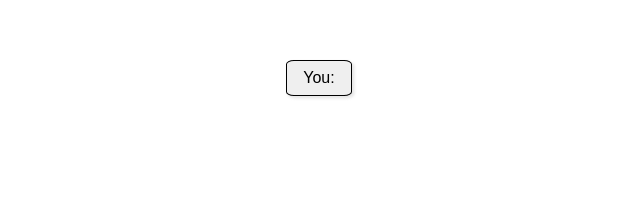
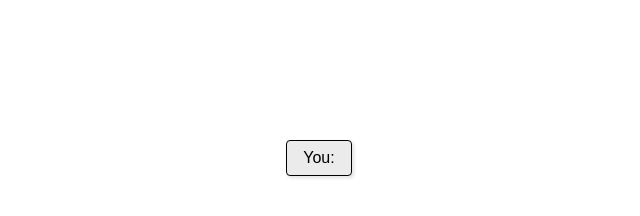
Before and after one commit to luykl/for-Meg, a plain HTML site: page index.html in a window 1280 px wide. Shown: the whole page, without its empty margins (321-961 px from the left). Drawn offline with Linux system fonts and the light colour scheme.

Commit message:
more style

```diff
--- a/index.html
+++ b/index.html
@@ -38,7 +38,7 @@
         <button hidden id="runYouClick">You:</button>
         <div hidden class="illustrate" id="runYou"><iframe src="https://giphy.com/embed/kOQzuhYNpFrXTn4OKK" width="480" height="270" frameBorder="0" class="giphy-embed" allowFullScreen></iframe></div>
         <button hidden id="eerdClick">Eerdmans:</button>
-        <div hidden class="illustrate" id="eerd"><img src="https://www.irishnews.com/picturesarchive/irishnews/irishnews/2018/06/25/160214881-2545b65d-e6e0-4f29-901a-642b2580aa75.jpg"/></div>
+        <div hidden class="illustrate" id="eerd"><img src="https://www.irishnews.com/picturesarchive/irishnews/irishnews/2018/06/25/160214881-2545b65d-e6e0-4f29-901a-642b2580aa75.jpg" alt="very sad and tired runner, from the film *The Loneliness of the Distance Runner*"/></div>
     </section>
 
     <section hidden id="happyContainer">
--- a/style.css
+++ b/style.css
@@ -4,6 +4,7 @@
 
 body {
     padding-bottom: 80px;
+    padding-top: 80px;
     margin: 0;
     font-family: sans-serif;
 }
@@ -14,9 +15,10 @@ button {
     margin: 10px auto;
     margin-top: 60px;
     font-size: 1em;
-    border-radius: 12%;
+    border-radius: 4px;
     border: 1.5px solid black;
     padding: 8px 16px;
+    background-color: rgb(235, 235, 235);
     box-shadow: 2px 2px 3px .5px rgb(128, 128, 128, .2);
 }
 
```
